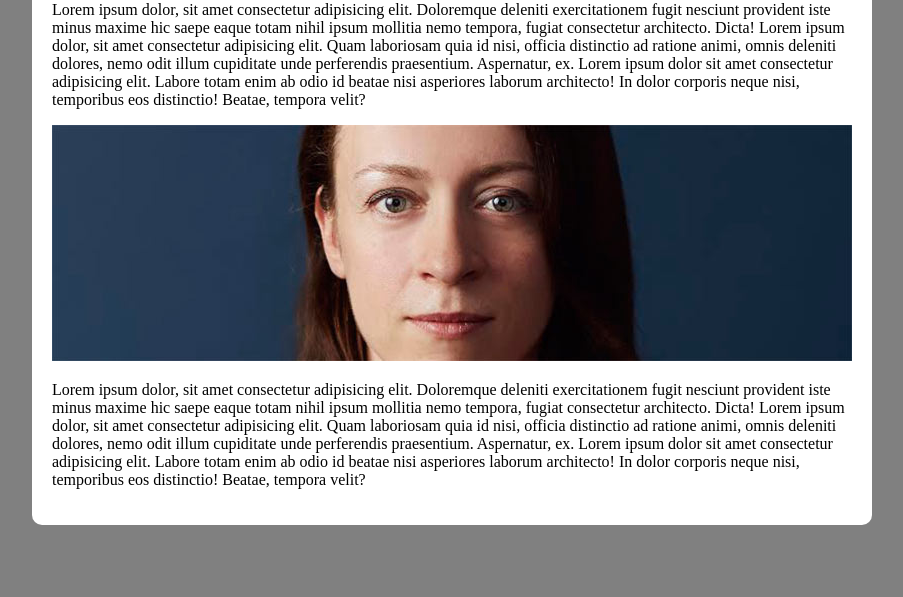
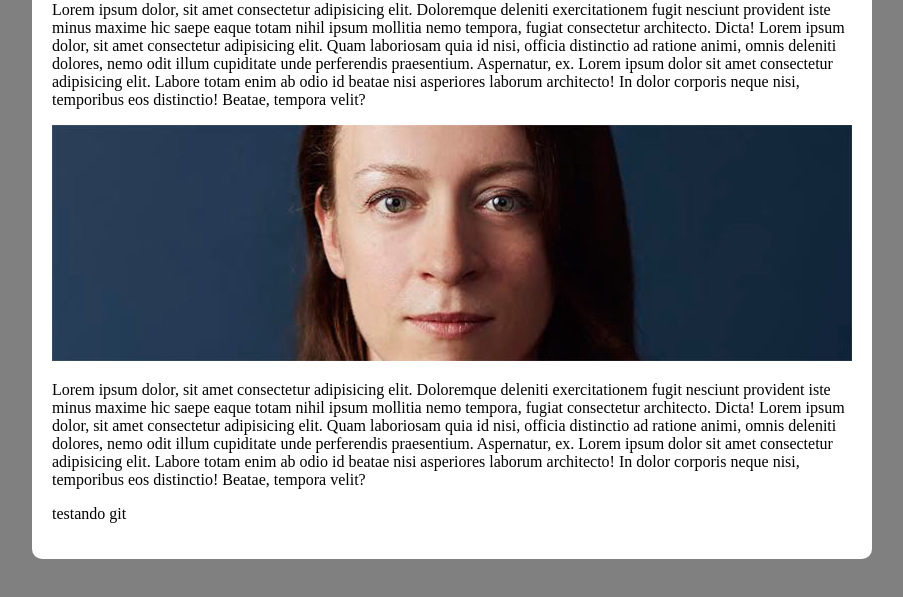
Before and after one commit to FabricioArauujo/html-css, a plain HTML site: page desafio2/exemplo.html in a window 1280 px wide. Shown: the part 107-704 px from the top of the page, without its empty margins (188-1091 px from the left). Drawn offline with Linux system fonts and the light colour scheme.

Commit message:
Testando git no vsCode no if

```diff
--- a/desafio2/exemplo.html
+++ b/desafio2/exemplo.html
@@ -39,6 +39,10 @@
             Lorem ipsum dolor, sit amet consectetur adipisicing elit. Quam laboriosam quia id nisi, officia distinctio ad ratione animi, omnis deleniti dolores, nemo odit illum cupiditate unde perferendis praesentium. Aspernatur, ex.
             Lorem ipsum dolor sit amet consectetur adipisicing elit. Labore totam enim ab odio id beatae nisi asperiores laborum architecto! In dolor corporis neque nisi, temporibus eos distinctio! Beatae, tempora velit?
         </p>
+
+        <p>
+            testando git
+        </p>
     </main>
 </body>
 </html>
```
